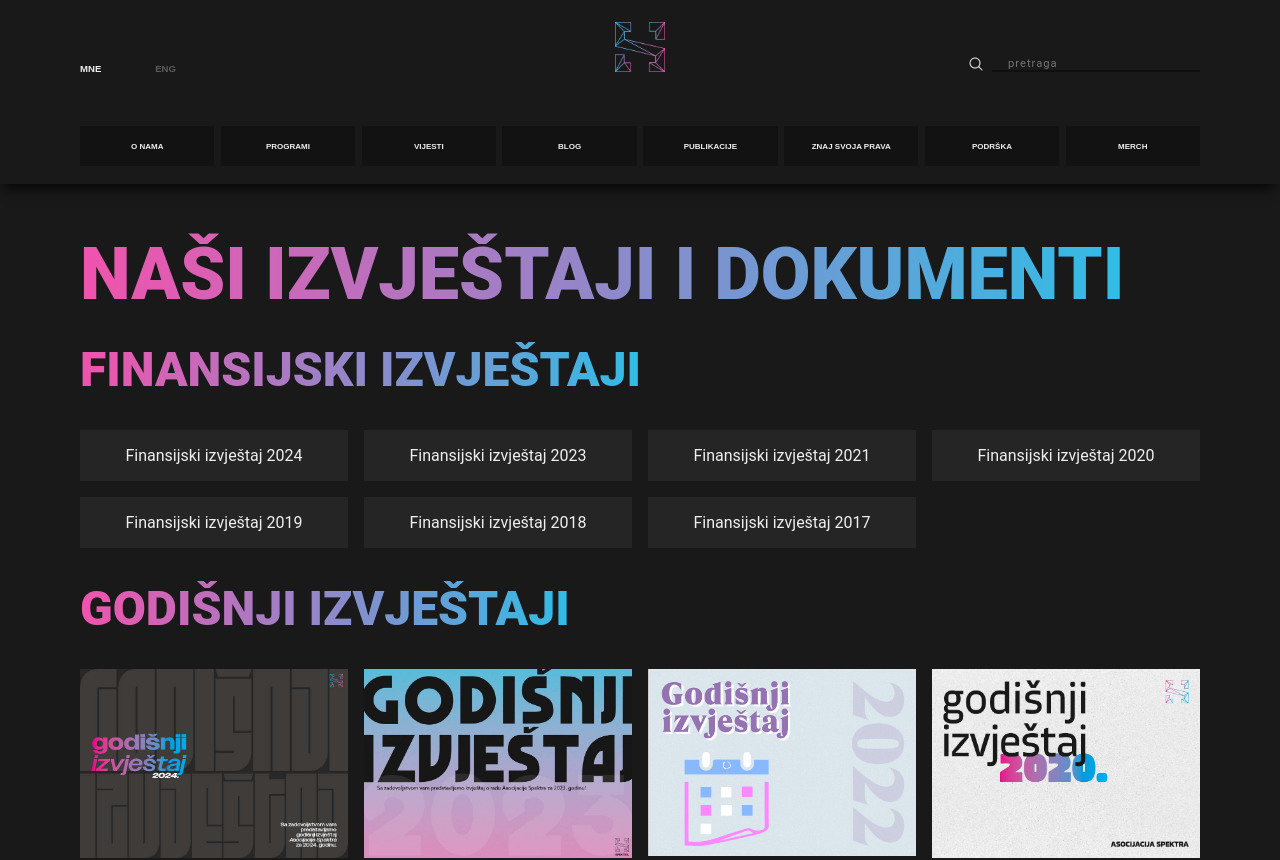
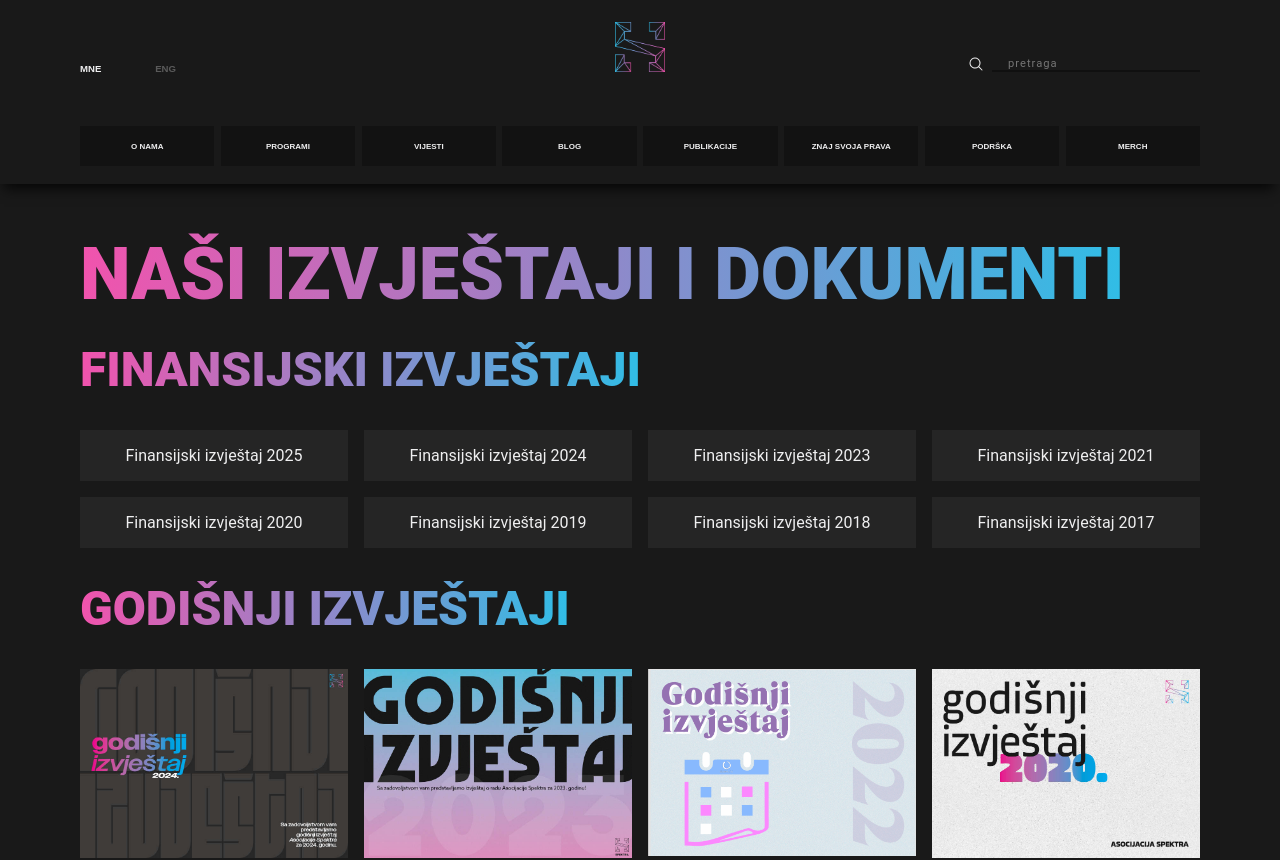
Before and after one commit to AticusFinch/spektra, a Next.js app: page /reports in a window 1280 px wide. Shown: the top 860 px of the page. Built offline with nearby package versions, Linux system fonts and the light colour scheme.

Commit message:
landing page

```diff
--- a/pages/programs/community.js
+++ b/pages/programs/community.js
@@ -42,7 +42,7 @@ const Community = () => {
             <p className={styles.introTextCommunity}>
               {locale === "sr"
                 ? "S obzirom na izuzetnu važnost pitanja zdravstvene zaštite za zajednicu TIRV osoba, kroz ovaj program aktivno radimo na pozitivnim promjenama u ovoj oblasti. Kako u Crnoj Gori ne postoje posebne usluge za TIRV osobe, socijalne usluge koje Spektra nudi unutar ovog programa jedine su ove vrste u zemlji."
-                : "Due to the exceptional importance of the issue of health care for the TIGV community, through this program we actively work on positive changes in this area. Since there are no special services for TIRV people in Montenegro, the only services offered by Spectra within this program are of this type in the country."}
+                : "Due to the exceptional importance of the issue of health care for the TIGV community, through this program we actively work on positive changes in this area. Since there are no special services for TIGV people in Montenegro, the only services offered by Spectra within this program are of this type in the country."}
             </p>
             <div className={styles.programAimsCommunity}>
               <p className={styles.programAimsTitleCommunity}>
--- a/pages/reports.js
+++ b/pages/reports.js
@@ -13,6 +13,13 @@ const Page = () => {
   const { locale } = router;
 
   const financialReports = [
+    {
+      name:
+        locale === "sr"
+          ? "Finansijski izvještaj 2025"
+          : "Financial Report 2025",
+      link: "/files/financial-reports/2025.pdf",
+    },
     {
       name:
         locale === "sr"
```
Also changed, not shown: 1 other file (tests, documents, lock files or other folders).
